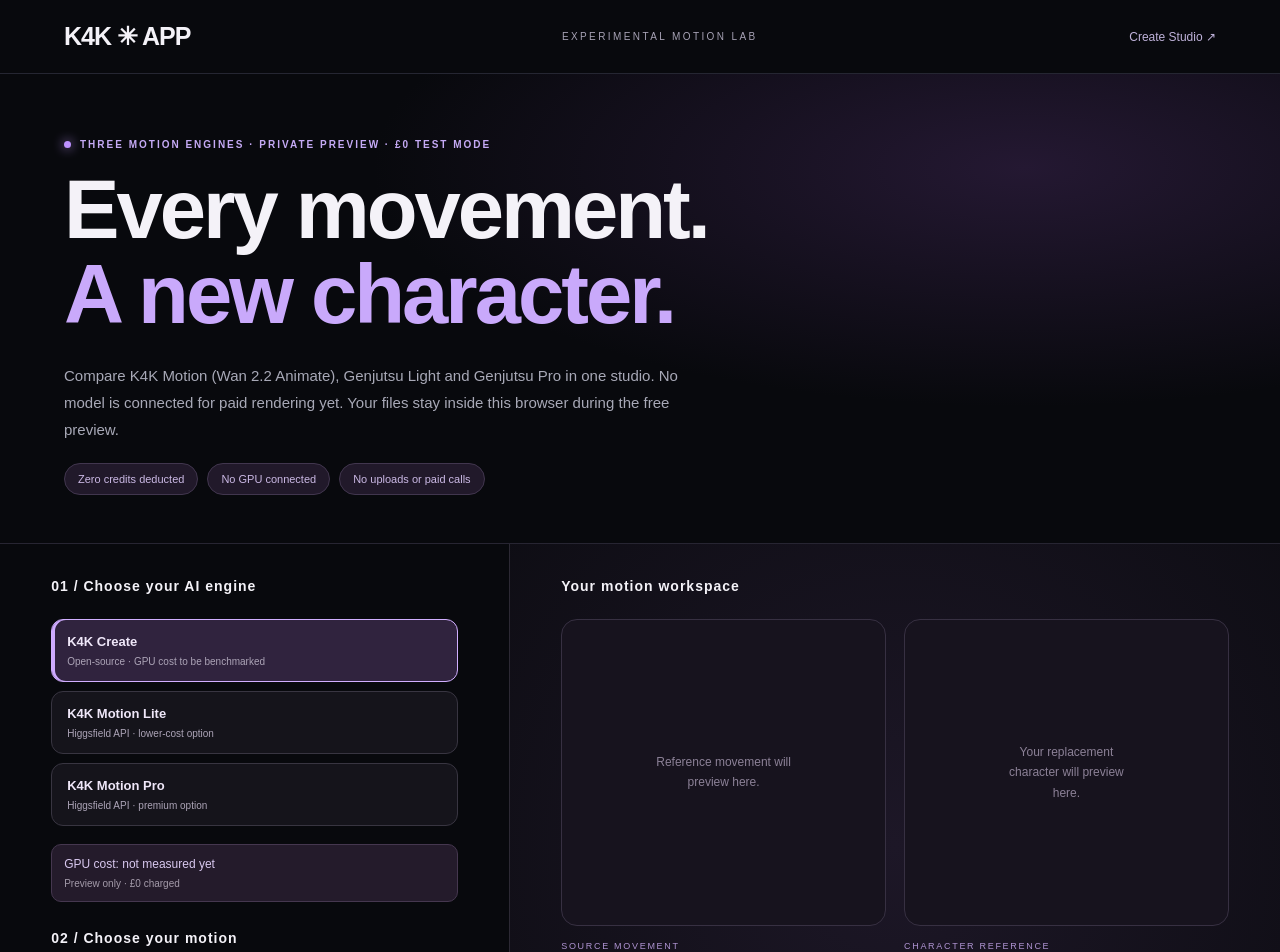
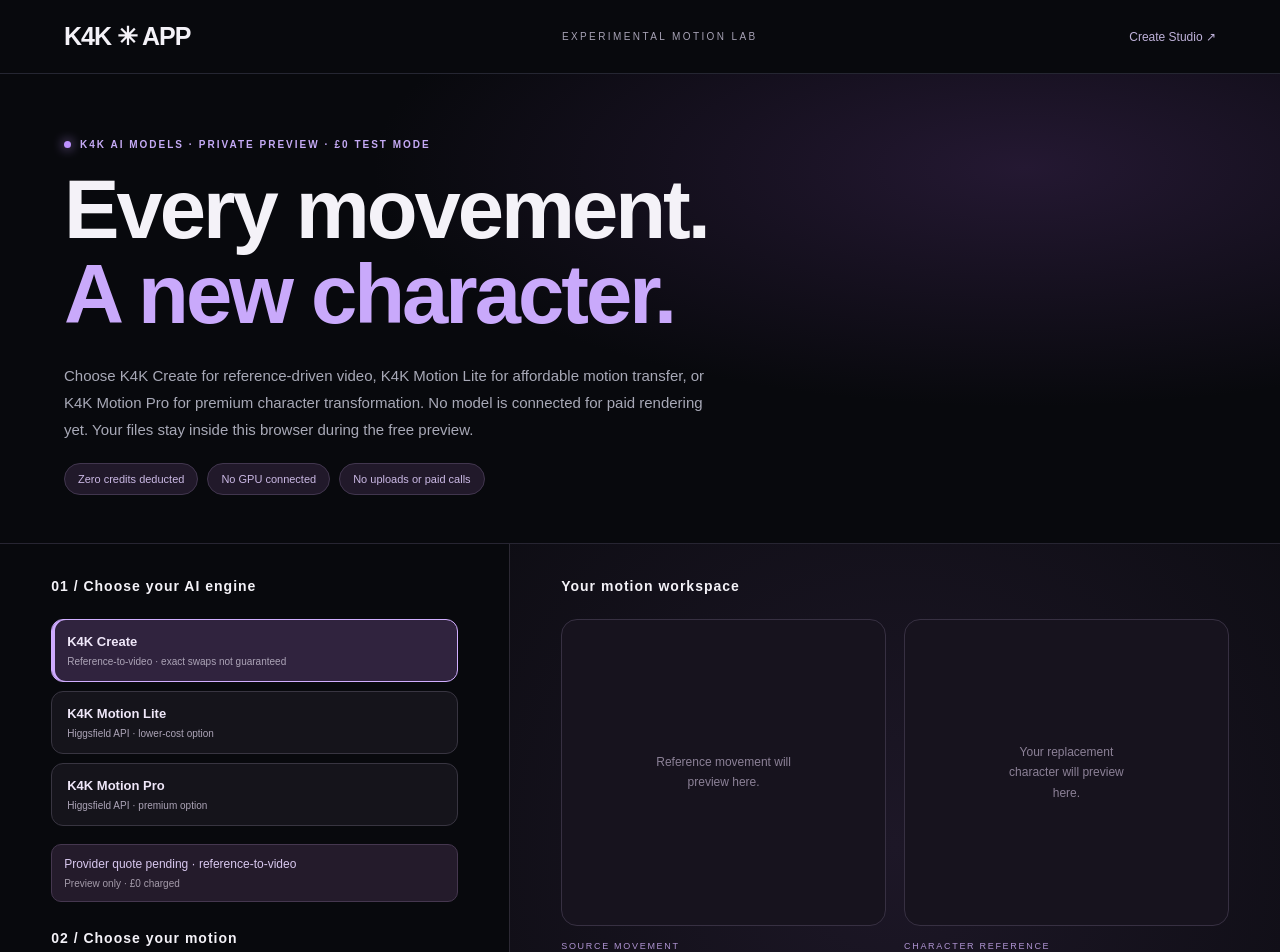
Before and after one commit to kreativestudios4k-lgtm/k4k-academy-v2, a Next.js app: page /motion in a window 1280 px wide. Shown: the top 952 px of the page. Built offline with nearby package versions, Linux system fonts and the light colour scheme.

Commit message:
Use K4K-branded model names and clarify Create reference-video capabilities

```diff
--- a/app/motion/motion-alpha.js
+++ b/app/motion/motion-alpha.js
@@ -32,18 +32,18 @@ export default function MotionAlpha(){
  return <main className="km">
   <header className="km-header"><Link href="/">K4K ✳ APP</Link><span>EXPERIMENTAL MOTION LAB</span><Link href="/create">Create Studio ↗</Link></header>
   <section className="km-hero">
-    <div className="km-eyebrow"><span className="km-dot" /> THREE MOTION ENGINES · PRIVATE PREVIEW · £0 TEST MODE</div>
+    <div className="km-eyebrow"><span className="km-dot" /> K4K AI MODELS · PRIVATE PREVIEW · £0 TEST MODE</div>
     <h1>Every movement.<br/><em>A new character.</em></h1>
-    <p>Compare K4K Motion (Wan 2.2 Animate), Genjutsu Light and Genjutsu Pro in one studio. No model is connected for paid rendering yet. Your files stay inside this browser during the free preview.</p>
+    <p>Choose K4K Create for reference-driven video, K4K Motion Lite for affordable motion transfer, or K4K Motion Pro for premium character transformation. No model is connected for paid rendering yet. Your files stay inside this browser during the free preview.</p>
     <div className="km-badges"><span>Zero credits deducted</span><span>No GPU connected</span><span>No uploads or paid calls</span></div>
   </section>
   <div className="km-layout">
    <section className="km-panel">
     <h2>01 / Choose your AI engine</h2>
     <div className="km-engines" role="group" aria-label="AI generation engine">
-     {Object.entries(MOTION_ENGINES).map(([id,item])=><button key={id} type="button" aria-pressed={engine===id} onClick={()=>{setEngine(id);setResult(null);}}><strong>{item.label}</strong><small>{id==='wan'?'Open-source · GPU cost to be benchmarked':id==='light'?'Higgsfield API · lower-cost option':'Higgsfield API · premium option'}</small></button>)}
+     {Object.entries(MOTION_ENGINES).map(([id,item])=><button key={id} type="button" aria-pressed={engine===id} onClick={()=>{setEngine(id);setResult(null);}}><strong>{item.label}</strong><small>{id==='wan'?'Reference-to-video · exact swaps not guaranteed':id==='light'?'Higgsfield API · lower-cost option':'Higgsfield API · premium option'}</small></button>)}
     </div>
-    <div className="km-estimate">{engine==='wan'?'GPU cost: not measured yet':Number.isFinite(duration)?'Indicative API list price: $'+(estimateProviderUsdMills(engine,Math.min(10,Math.max(2,duration)))/1000).toFixed(2):'Upload a clip to see an indicative API cost'} <span>Preview only · £0 charged</span></div>
+    <div className="km-estimate">{engine==='wan'?'Provider quote pending · reference-to-video':Number.isFinite(duration)?'Indicative API list price: $'+(estimateProviderUsdMills(engine,Math.min(10,Math.max(2,duration)))/1000).toFixed(2):'Upload a clip to see an indicative API cost'} <span>Preview only · £0 charged</span></div>
     <h2>02 / Choose your motion</h2>
     <div className="km-toggle" role="group" aria-label="Motion mode">
      <button type="button" aria-pressed={mode==='replace'} onClick={()=>{setMode('replace');setResult(null);}}>Replace in scene<small>Keep the original background</small></button>
@@ -66,7 +66,7 @@ export default function MotionAlpha(){
      <article><div className="km-media"><LocalMedia file={image} kind="image" /></div><small>CHARACTER REFERENCE</small><strong>{image?.name||'No character selected'}</strong></article>
     </div>
     {result && <div className="km-result" role="status" aria-live="polite">
-      {result.ok ? <><strong>✓ Free workflow validation passed</strong><p>Ready for a future provider test. This preview has not generated a video.</p><dl><dt>Engine</dt><dd>{result.manifest.engine}</dd><dt>Mode</dt><dd>{result.manifest.mode}</dd><dt>Clip</dt><dd>{result.manifest.clipDurationSeconds}s</dd><dt>Charge today</dt><dd>£0.00</dd><dt>Estimated provider cost</dt><dd>{result.manifest.estimatedProviderUsdMills===null?'GPU benchmark pending':'$'+(result.manifest.estimatedProviderUsdMills/1000).toFixed(2)+' list price'}</dd><dt>Execution</dt><dd>Dry run only</dd></dl></>
+      {result.ok ? <><strong>✓ Free workflow validation passed</strong><p>Ready for a future provider test. Reference-to-video is not guaranteed to copy every movement. No video has been generated.</p><dl><dt>Engine</dt><dd>{MOTION_ENGINES[result.manifest.engineKey].label}</dd><dt>Mode</dt><dd>{result.manifest.mode}</dd><dt>Clip</dt><dd>{result.manifest.clipDurationSeconds}s</dd><dt>Charge today</dt><dd>£0.00</dd><dt>Estimated provider cost</dt><dd>{result.manifest.estimatedProviderUsdMills===null?'GPU benchmark pending':'$'+(result.manifest.estimatedProviderUsdMills/1000).toFixed(2)+' list price'}</dd><dt>Execution</dt><dd>Dry run only</dd></dl></>
        : <><strong>Check these inputs</strong><ul>{result.errors.map(error=><li key={error}>{error}</li>)}</ul></>}
     </div>}
     {!result && <div className="km-wait"><span>PREVIEW STAGE</span><h3>Shape the next move.</h3><p>Upload the two inputs, select a mode and validate the workflow. Rendering becomes available only after approved GPU/provider setup and cost testing.</p></div>}
```
